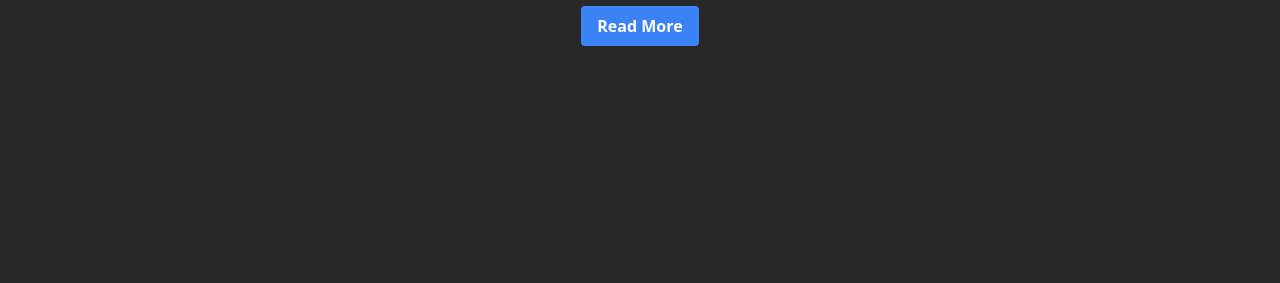
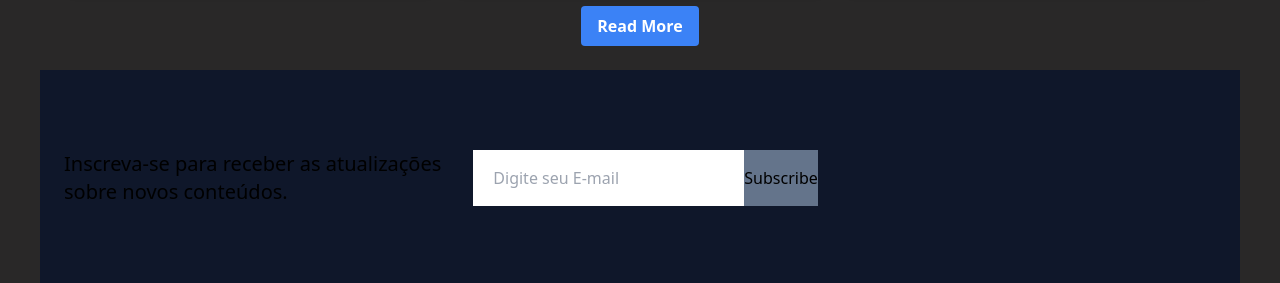
Before and after one commit to Kevin-Itam/eCommerce_ReactJs, a React (Vite) app in the folder Loyalt-Fornituries/: page / in a window 1280 px wide. Shown: the part 3422-3705 px from the top of the page. Before the commit the page ends 3492 px from the top, so only its background shows below. Built offline with nearby package versions, Linux system fonts and the light colour scheme.

Commit message:
23/09/2024

```diff
--- a/Loyalt-Fornituries/src/Components/Subscribe.jsx
+++ b/Loyalt-Fornituries/src/Components/Subscribe.jsx
@@ -1,5 +1,16 @@
+
 export default function App(){
+    const text = "Inscreva-se para receber as atualizações sobre novos conteúdos.";
+    const firstpart = text.split("sobre")[0];
+    const secondpart = text.split("sobre")[1];
+
     return(
-        <div></div>
+        <div className="bg-slate-900 flex flex-row container mx-auto px-6 py-20 gap-8">
+            <span className="text-xl text-wrap">{firstpart}<br />sobre{secondpart}</span>
+            <div className="bg-slate-500 flex">
+                <input className="outline-none px-5 py-3 " type="email" name="email" id="" placeholder="Digite seu E-mail" />
+                <input type="submit" value="Subscribe" />
+            </div>
+        </div>
     )
 };
--- a/Loyalt-Fornituries/src/Pages/HomePage.jsx
+++ b/Loyalt-Fornituries/src/Pages/HomePage.jsx
@@ -1,6 +1,7 @@
 import Home_Grid from "../Components/GridHome"
 import Articles from "../Components/TopArticles"
 import Lastpost from "../Components/Lastpost"
+import Sub from "../Components/Subscribe"
 import imgtest from '../assets/flamingos.jpg';
 import { FontAwesomeIcon } from '@fortawesome/react-fontawesome';
 import { faUser, faCalendarDays } from '@fortawesome/free-solid-svg-icons';
@@ -105,6 +106,7 @@ export default function App() {
       </div>
       <Articles/>
       <Lastpost/>
+      <Sub/>
     </div>
   );
 }
```
